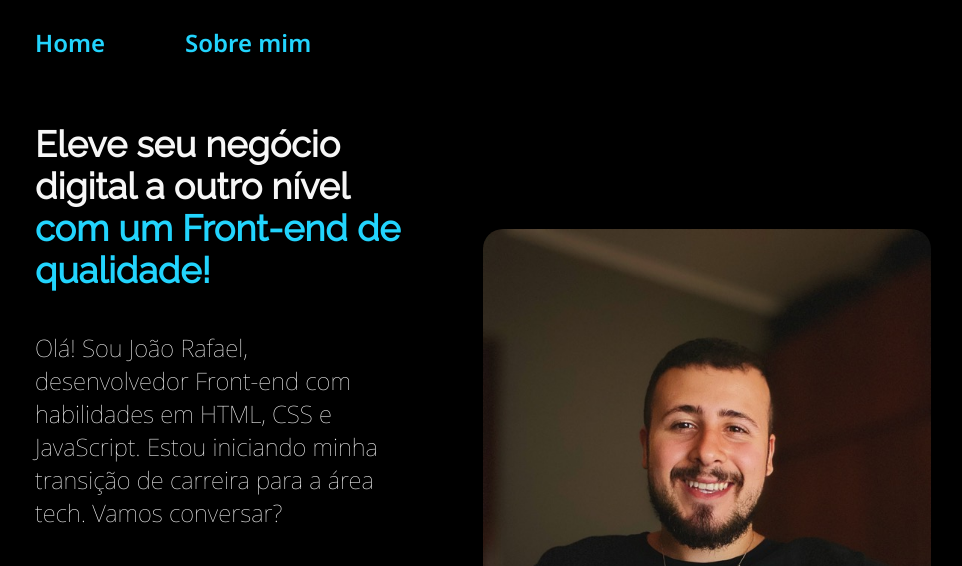
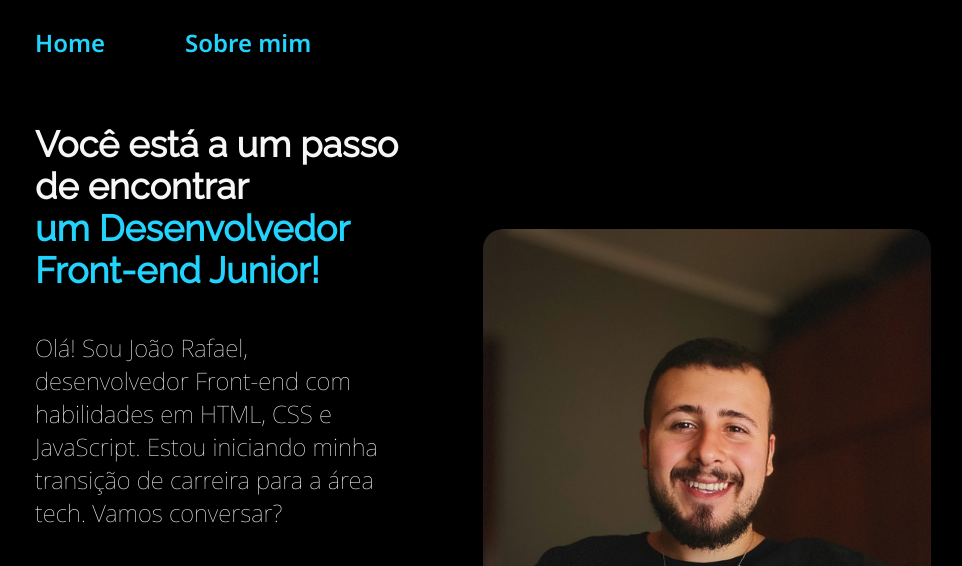
Before and after one commit to joaorafaelvra/portfolio, a plain HTML site: page index.html in a window 1280 px wide. Shown: the top 566 px of the page, without its empty margins (157-1119 px from the left). Drawn offline with Linux system fonts and the light colour scheme.

Commit message:
Atualizaçao do h1

```diff
--- a/index.html
+++ b/index.html
@@ -17,7 +17,7 @@
     <main class="apresentacao">
         <section class="apresentacao__conteudo">
             <h1 class="apresentacao__conteudo__titulo">
-                Eleve seu negócio digital a outro nível <strong class="titulo-destaque"> com um Front-end de qualidade!</strong>
+                Você está a um passo de encontrar <strong class="titulo-destaque"> um Desenvolvedor Front-end Junior!</strong>
             </h1>
             <p class="apresentacao__conteudo__texto">Olá! Sou João Rafael, desenvolvedor Front-end com habilidades em HTML, CSS e JavaScript. Estou iniciando minha transição de carreira para a área tech. Vamos conversar? </p>
             <div class="apresentacao__links">
```
